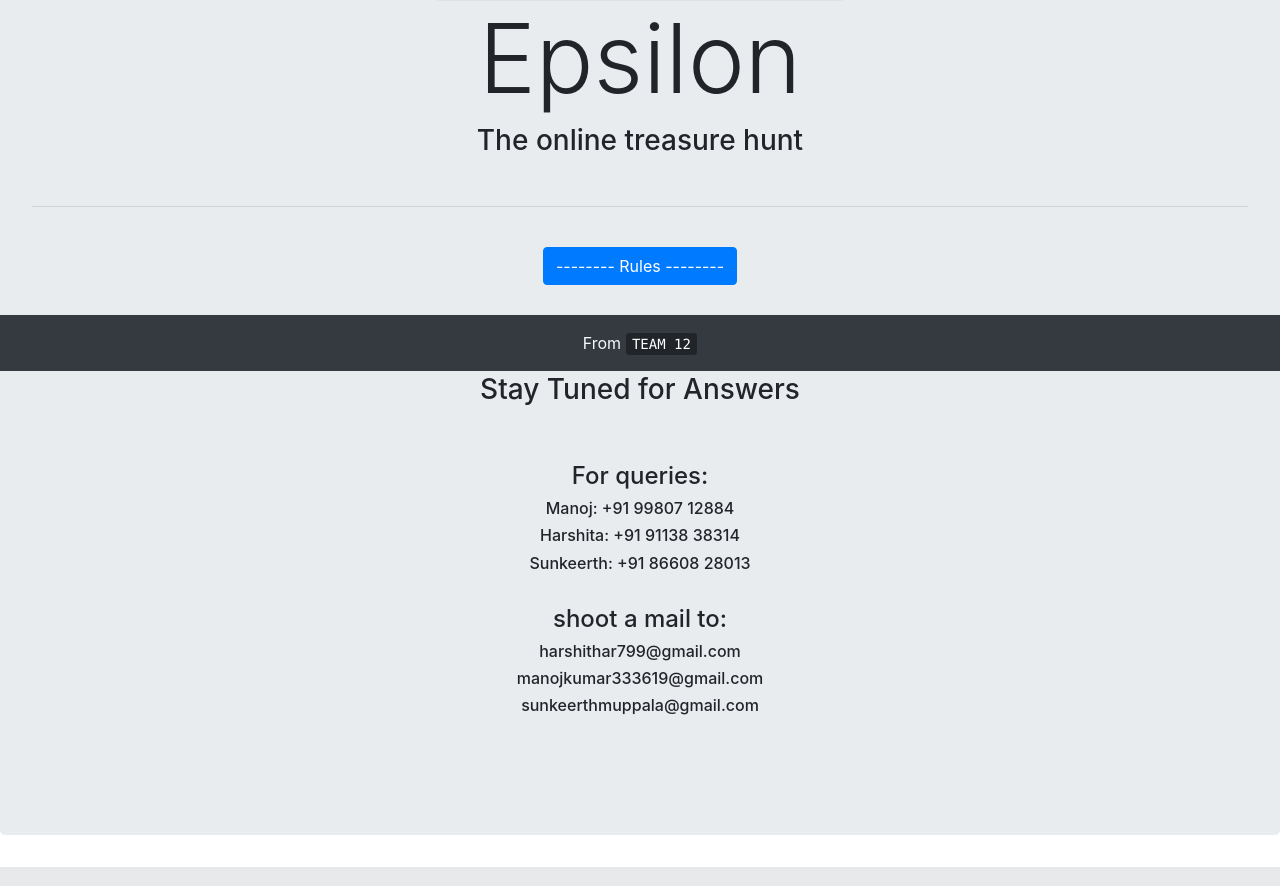
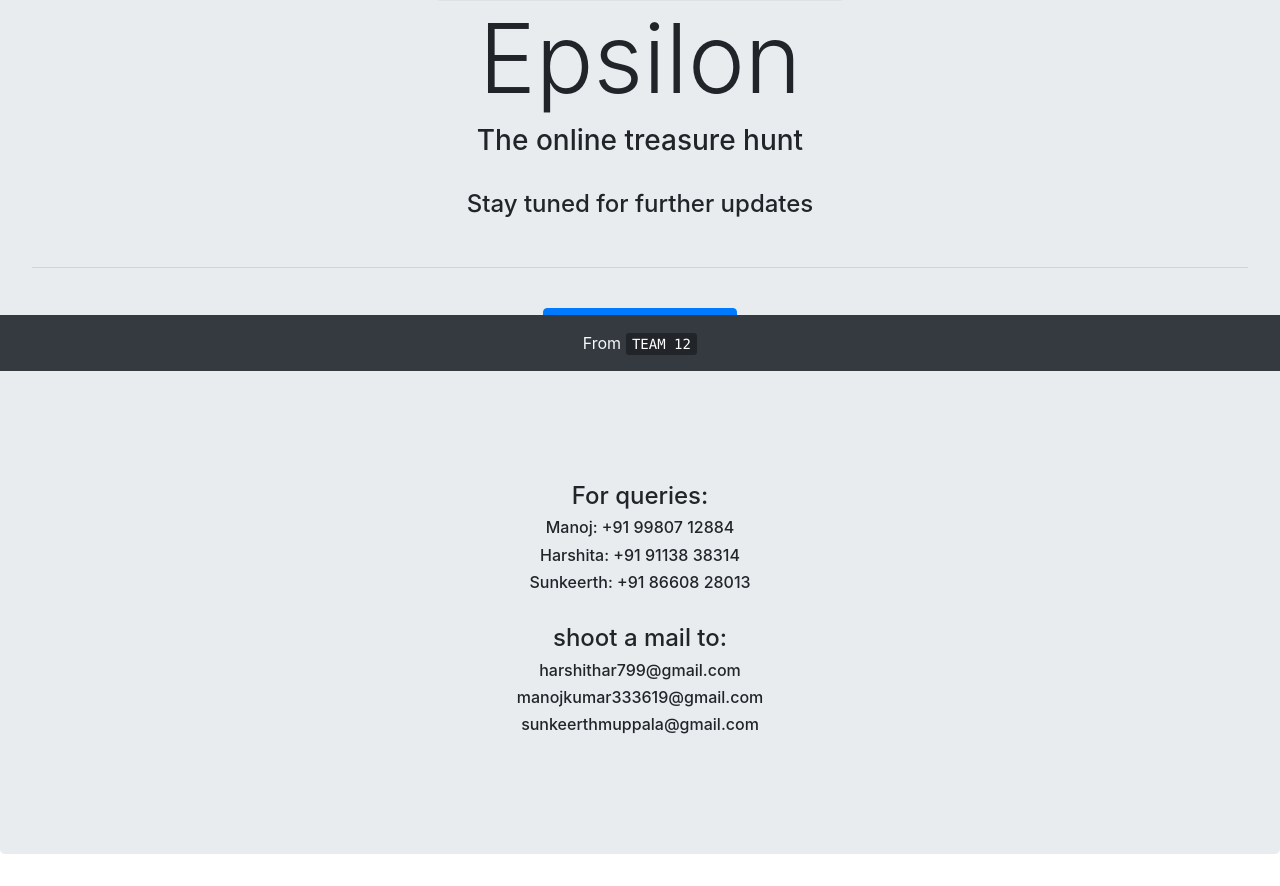
Before and after one commit to EagleCoder404/epsilon, a PHP site: page / in a window 1280 px wide. Shown: the part 429-1315 px from the top of the page. Run offline with PHP 8.4, Linux system fonts and the light colour scheme; grey boxes are pictures that could not be loaded.

Commit message:
Update index.php

```diff
--- a/index.php
+++ b/index.php
@@ -55,7 +55,8 @@
 
 
           <h3>The online treasure hunt</h3>
-
+          <br>
+        <h4>Stay tuned for further updates</h4>
 
           <br>
 
@@ -133,10 +134,6 @@
 
 
 
-<div class="text-center">
-  <h3>Stay Tuned for Answers</h3>
-        </div>
-
 
 
 
```
